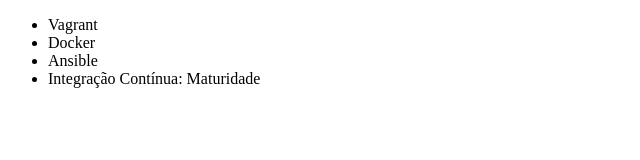
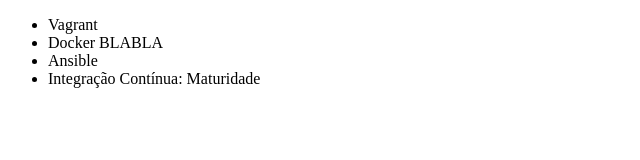
Before and after one commit to leo-luz/alura-git, a plain HTML site: page index.html in a window 1280 px wide. Shown: the full height of the page, 0-640 px from the left. Drawn offline with Linux system fonts and the light colour scheme.

Commit message:
Corrigindo nome do curso Docker

```diff
--- a/index.html
+++ b/index.html
@@ -7,7 +7,7 @@
     <body>
         <ul>
             <li>Vagrant</li>
-            <li>Docker</li>
+            <li>Docker BLABLA</li>
             <li>Ansible</li>
             <li>Integração Contínua: Maturidade</li>
         </ul>
```
